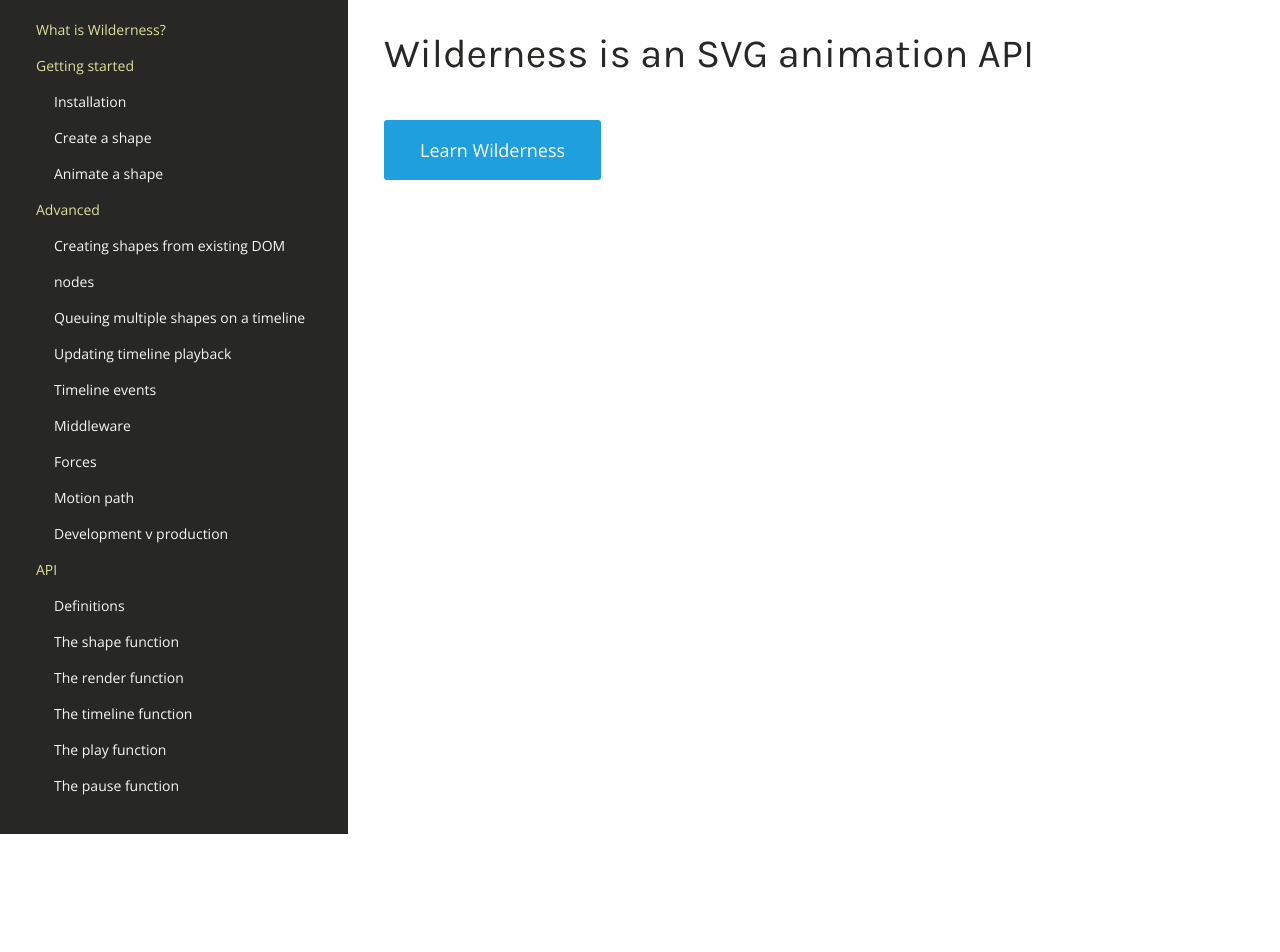
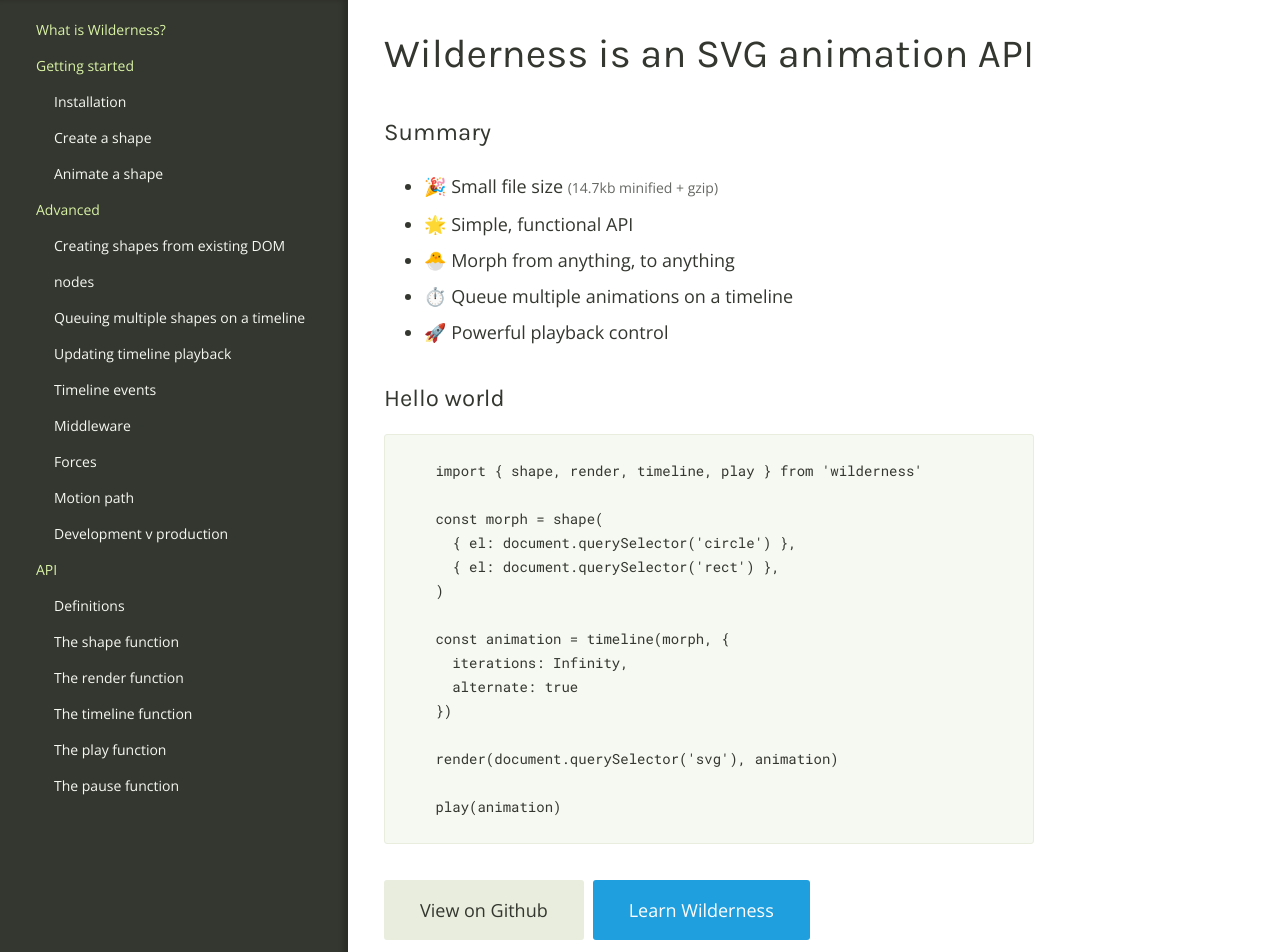
Before and after one commit to colinmeinke/wilderness-docs, a Next.js app: page / in a window 1280 px wide. Shown: the top 952 px of the page. Before the commit the page ends 834 px from the top, so only its background shows below. Built offline with nearby package versions, Linux system fonts and the light colour scheme.

Commit message:
add what is wilderness documentation

```diff
--- a/components/layout/style.js
+++ b/components/layout/style.js
@@ -14,7 +14,8 @@
   h3,
   p,
   pre,
-  hr {
+  hr,
+  ul {
     margin-bottom: 0;
     margin-top: 0;
   }
@@ -26,7 +27,8 @@
   }
 
   span + p,
-  h2 + p {
+  h2 + p,
+  h2 + ul {
     margin-top: ${grid.baseline}px;
   }
 
--- a/components/link/style.js
+++ b/components/link/style.js
@@ -49,6 +49,10 @@
     text-decoration: none;
   }
 
+  .button + .button {
+    margin-left: ${grid.gutter / 4}px;
+  }
+
   .button:not(.primary):not(.secondary) {
     background-color: ${color.tertiary.main};
     color: ${color.tertiary.contrast};
@@ -60,13 +64,13 @@
   }
 
   .button.primary {
-    background-color: ${color.primary.main};
+    background-color: ${color.primary.alt};
     color: ${color.primary.contrast};
   }
 
   .button.primary:hover,
   .button.primary:focus {
-    background-color: ${color.primary.alt}
+    background-color: ${color.primary.main}
   }
 
   .button.secondary {
--- a/components/nav/style.js
+++ b/components/nav/style.js
@@ -3,6 +3,7 @@
 export default `
   nav {
     background-color: ${color.primary.contrast};
+    box-shadow: -5px 0 5px hsla(0,0%,0%,0.2) inset;
     box-sizing: border-box;
     flex-shrink: 0;
     max-width: ${grid.column * 3 + grid.gutter * 3}px;
--- a/config/style.js
+++ b/config/style.js
@@ -6,14 +6,14 @@
 
 const color = {
   primary: {
-    main: 'hsl(60,30%,96%)',
-    alt: 'hsl(60,30%,90%)',
-    contrast: 'hsl(60,2%,15%)'
+    main: 'hsl(80,30%,96%)',
+    alt: 'hsl(80,30%,90%)',
+    contrast: 'hsl(80,8%,20%)'
   },
   secondary: {
-    main: 'hsl(60,50%,75%)',
-    alt: 'hsl(60,60%,75%)',
-    contrast: 'hsl(60,2%,15%)'
+    main: 'hsl(80,75%,80%)',
+    alt: 'hsl(80,85%,80%)',
+    contrast: 'hsl(80,8%,20%)'
   },
   tertiary: {
     main: 'hsl(200,75%,50%)',
@@ -42,6 +42,4 @@
   gutter: baseline * 3
 }
 
-console.log(grid)
-
 export { border, color, font, grid }
--- a/pages/index.js
+++ b/pages/index.js
@@ -1,10 +1,52 @@
+import Code from '../components/code'
+import { color, grid } from '../config/style'
 import Layout from '../components/layout'
 import Link from '../components/link'
+import Subtitle from '../components/subtitle'
 import Title from '../components/title'
 
 export default () => (
   <Layout title="Wilderness - An SVG animation API">
     <Title>Wilderness is an SVG animation API</Title>
+
+    <Subtitle>
+      Summary
+    </Subtitle>
+
+    <ul>
+      <li>🎉 Small file size <small>(14.7kb minified + gzip)</small></li>
+      <li>🌟 Simple, functional API</li>
+      <li>🐣 Morph from anything, to anything</li>
+      <li>⏱️ Queue multiple animations on a timeline</li>
+      <li>🚀 Powerful playback control</li>
+    </ul>
+
+    <Subtitle>
+      Hello world
+    </Subtitle>
+
+    <Code>{`
+      import { shape, render, timeline, play } from 'wilderness'
+
+      const morph = shape(
+        { el: document.querySelector('circle') },
+        { el: document.querySelector('rect') },
+      )
+
+      const animation = timeline(morph, {
+        iterations: Infinity,
+        alternate: true
+      })
+
+      render(document.querySelector('svg'), animation)
+
+      play(animation)
+    `}</Code>
+
+    <Link href="https://github.com/colinmeinke/wilderness" prefetch button primary>
+      View on Github
+    </Link>
+
     <Link href="/getting-started" prefetch button>
       Learn Wilderness
     </Link>
```
Also changed, not shown: pages/getting-started/index.js (+5 -5 lines), pages/getting-started/installation.js (+7 -2 lines).
